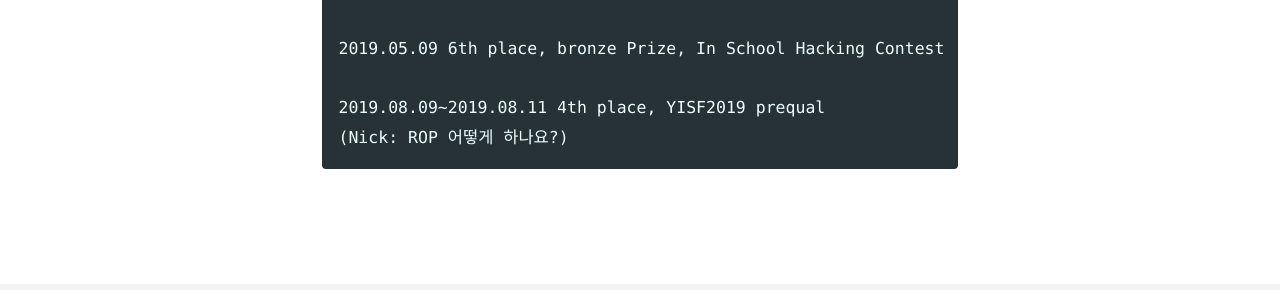
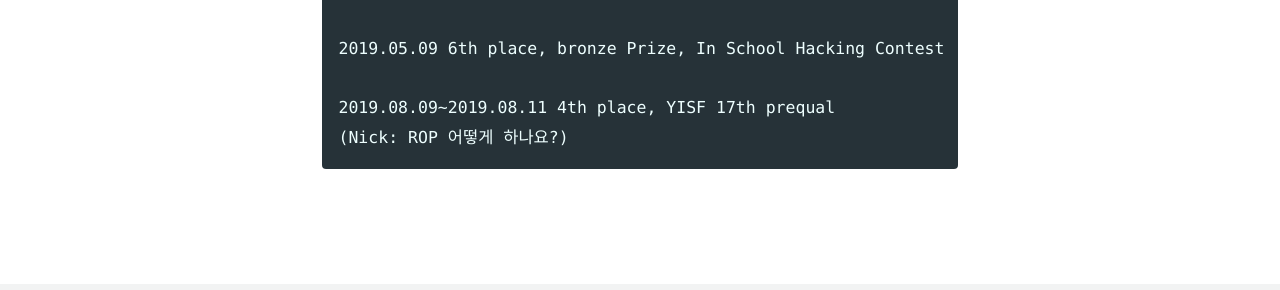
Before and after one commit to slyfizz3/slyfizz3.github.io, a Jekyll site: the page built from _pages/about.md, in a window 1280 px wide and 900 px high, scrolled down 298 px. Shown: the part 461-751 px from the top of the window. Built offline with Jekyll 4.4.1, drawn with Linux system fonts in a browser that asks for light colours; cached includes are drawn as plain includes; nearby versions of some CDN libraries; some of the changed text lies outside the part shown.

Commit message:
Update about.md

````diff
--- a/_pages/about.md
+++ b/_pages/about.md
@@ -28,6 +28,6 @@ History(2019)
 
 2019.05.09 6th place, bronze Prize, In School Hacking Contest
 
-2019.08.09~2019.08.11 4th place, YISF2019 prequal
+2019.08.09~2019.08.11 4th place, YISF 17th prequal
 (Nick: ROP 어떻게 하나요?)
 ```
````
